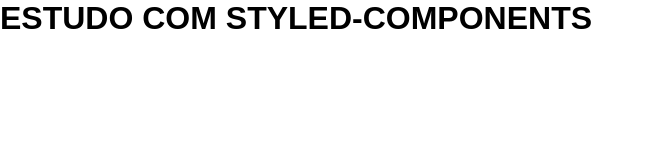
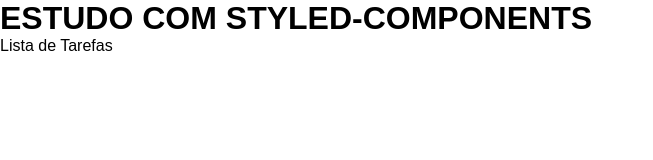
Before and after one commit to 1TDSVJ/styled-app-react, a React (Create React App) app in the folder rm94051/react-aula7/: page / in a window 1280 px wide. Shown: the top 160 px of the page, without its empty margins (0-653 px from the left). Built offline with nearby package versions, Linux system fonts and the light colour scheme.

Commit message:
add ListaTarefas

```diff
--- a/rm94051/react-aula7/src/App.jsx
+++ b/rm94051/react-aula7/src/App.jsx
@@ -1,10 +1,11 @@
 import React from 'react'
-
+import ListaTarefas from './components/ListaTarefas'
 
 export default function App(){
     return(
         <div>
             <h1>ESTUDO COM STYLED-COMPONENTS</h1>
+            <ListaTarefas/>
         </div>
     )
 }
--- /dev/null
+++ b/rm94051/react-aula7/src/components/ListaTarefas.jsx
@@ -0,0 +1,11 @@
+import React from 'react'
+
+export default function ListaTarefas() {
+  return (
+    <div>
+
+        <p>Lista de Tarefas</p>
+
+    </div>
+  )
+}
```
